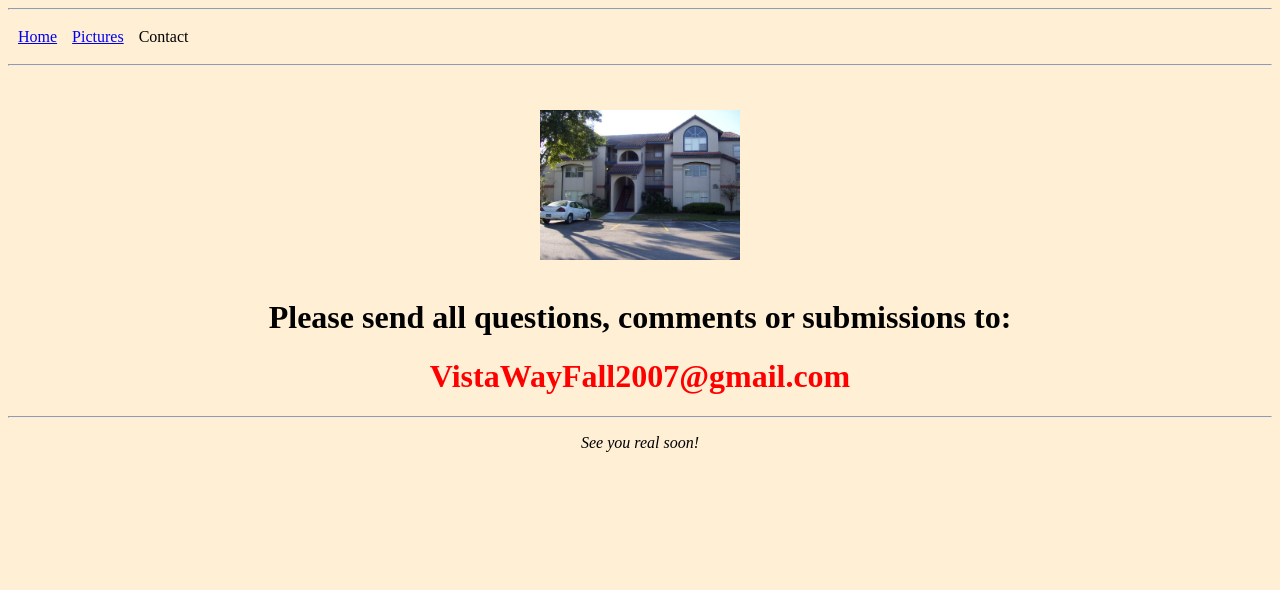
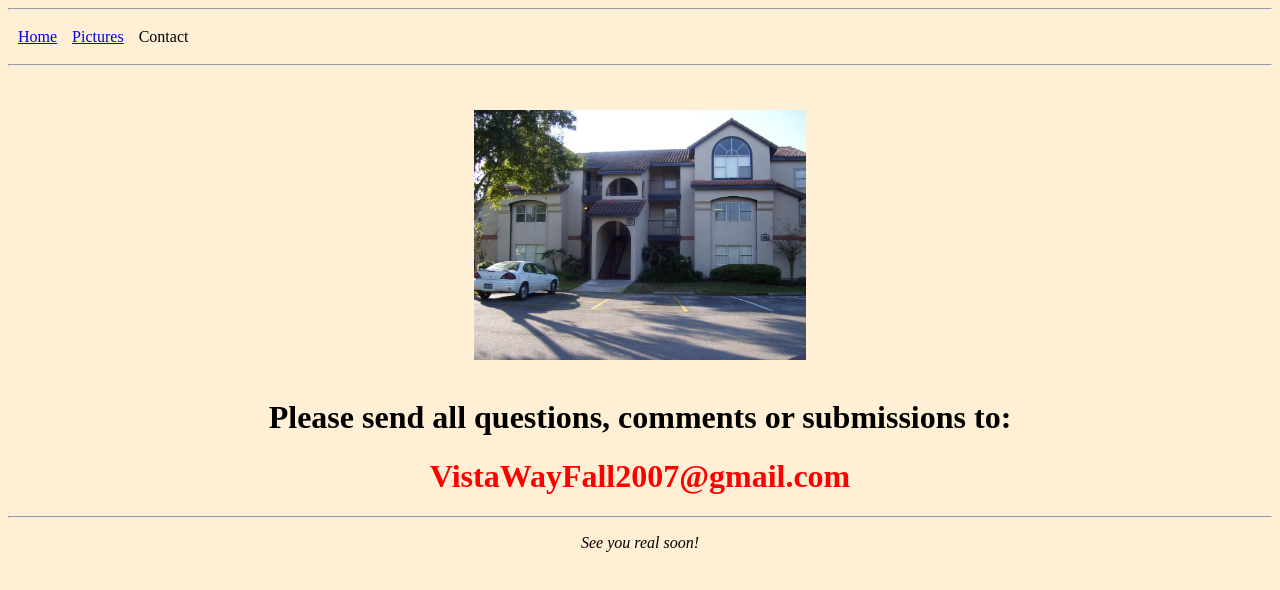
Before and after one commit to VistaWay/website, a plain HTML site: page Contact.html in a window 1280 px wide. Drawn offline with Linux system fonts and the light colour scheme.

Commit message:
Update Contact.html

```diff
--- a/Contact.html
+++ b/Contact.html
@@ -32,7 +32,7 @@ img {
 }
 </style>
 
-<img src="images/7.jpg" alt="" height="150">
+<img src="images/7.jpg" alt="" height="250">
 <br>
 <center><p><h1>Please send all questions, comments or submissions to: </h1></p></center>
 
```
